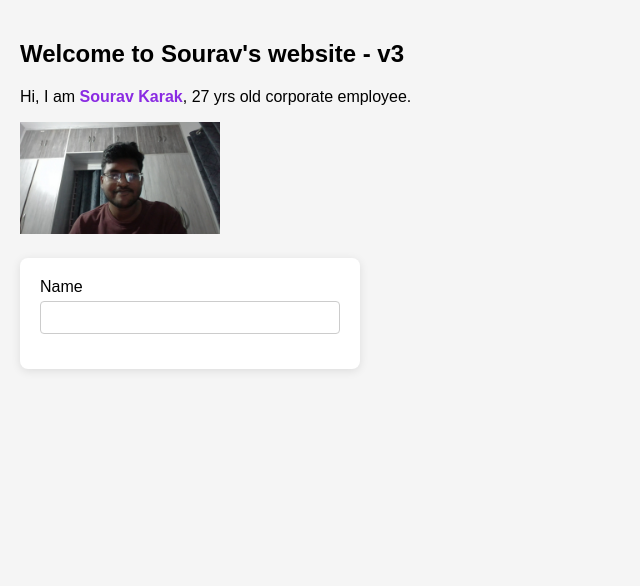
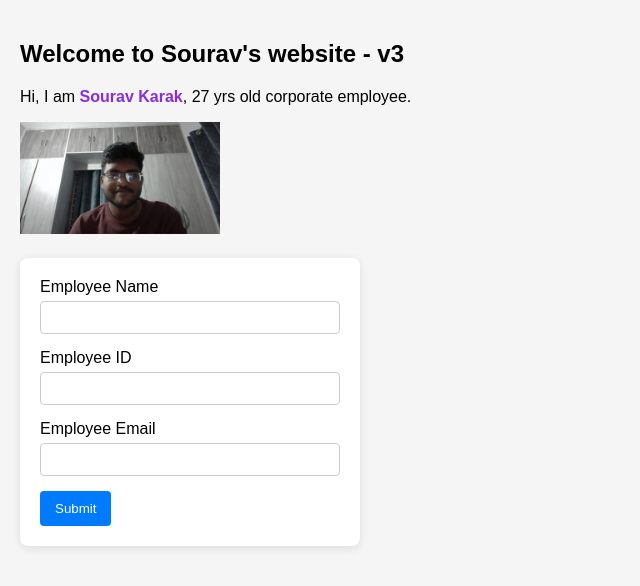
Before and after one commit to SKarak2107/sourav-karak-bio-static-web, a plain HTML site: page souravkarak-website/index.html in a window 1280 px wide. Shown: the whole page, without its empty margins (0-640 px from the left). Drawn offline with Linux system fonts and the light colour scheme.

Commit message:
Add Employee ID and Email fields to form
Updated form fields to include Employee ID and Email.

```diff
--- a/souravkarak-website/index.html
+++ b/souravkarak-website/index.html
@@ -66,6 +66,22 @@
     <div class="form-container">
         <form>
             <div class="form-group">
-                <label for="name">Name</label>
+                <label for="name">Employee Name</label>
                 <input type="text" id="name" name="name">
             </div>
+
+            <div class="form-group">
+                <label for="empid">Employee ID</label>
+                <input type="text" id="empid" name="empid">
+            </div>
+
+            <div class="form-group">
+                <label for="email">Employee Email</label>
+                <input type="email" id="email" name="email">
+            </div>
+
+            <button type="submit">Submit</button>
+        </form>
+    </div>
+</body>
+</html>
```
